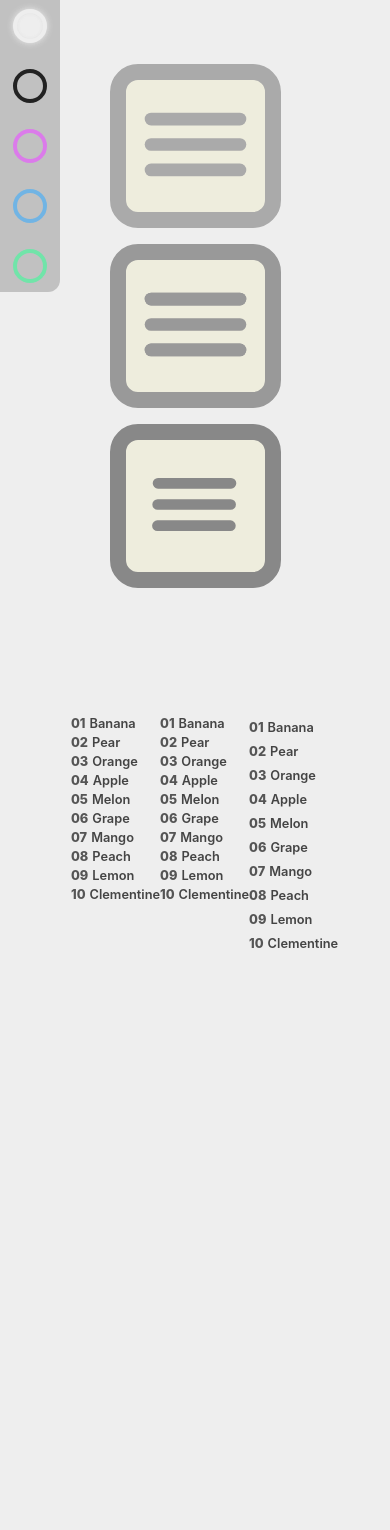
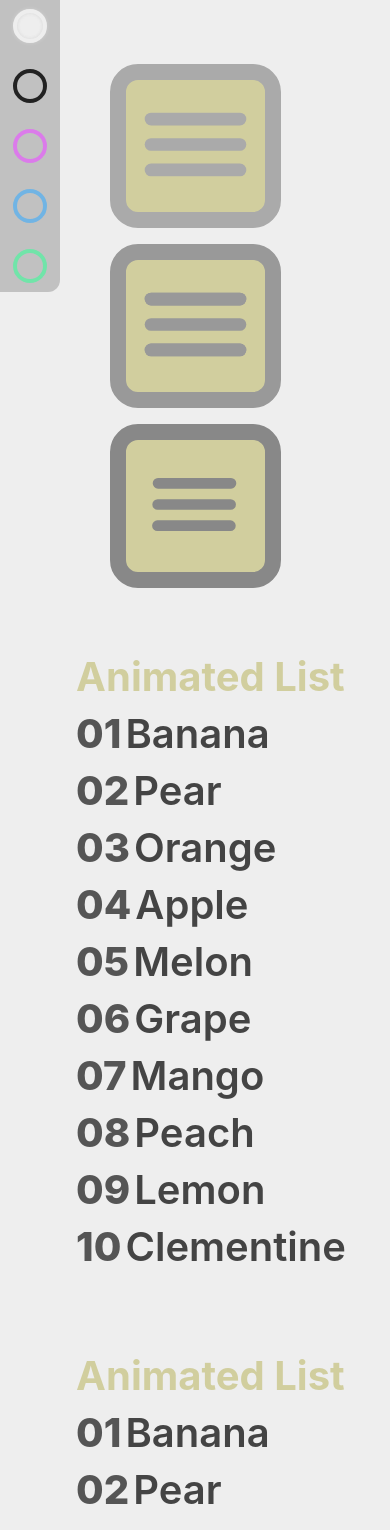
Before and after one commit to bamsemats/CSS_Stuff, a React (Create React App) app: page / in a window 390 px wide. Shown: the top 1530 px of the page. Built offline with nearby package versions, Linux system fonts and the light colour scheme.

Commit message:
Update animated lists for mobile responsiveness.

```diff
--- a/src/App.css
+++ b/src/App.css
@@ -78,7 +78,7 @@ html {
   --color-button-one: #AAA;
   --color-button-two: #999;
   --color-button-three: #888;
-  --color-button-bg: #EEEDDD;
+  --color-button-bg: #d1ce9e;
   --color-text: #444;
   --color-text-2: #555;
 }
@@ -88,7 +88,7 @@ html {
   --color-button-one: #DDD;
   --color-button-two: #EEE;
   --color-button-three: #FFF;
-  --color-button-bg: #22222F;
+  --color-button-bg: #5f5f74;
   --color-text: #CCC;
   --color-text-2: #DDD;
 }
@@ -376,6 +376,41 @@ html {
   color: var(--color-text-2);
 }
 
+@media (width < 690px) {
+  .animated-list-div {
+    flex-direction: column;
+    align-items: center;
+    gap: 5rem;
+    width: 80vw;
+    height: 120vh;
+    margin-top: 4rem;
+  }
+  .animated-list-container-one,
+  .animated-list-container-two,
+  .animated-list-container-three {
+    gap: 0.5rem;
+    margin-left: 2rem;
+    &::before {
+      content: 'Animated List';
+      color: var(--color-button-bg);
+      font-size: clamp(0.8rem, 25vw, 2.5rem);
+      font-weight: 700;
+    }
+  }
+
+  .animated-list-container-one a,
+  .animated-list-container-two a,
+  .animated-list-container-three a {
+    font-size: clamp(0.8rem, 25vw, 2.5rem);
+  }
+
+  .animated-list-container-one span,
+  .animated-list-container-two span,
+  .animated-list-container-three span {
+    font-size: clamp(0.8rem, 25vw, 2.5rem);
+  }
+}
+
 .animated-list-container-one {
   @media (prefers-reduced-motion: no-preference) {
     & > a {
@@ -430,14 +465,13 @@ html {
   overflow-y: clip;
 }
 .animated-list-container-three a {
+  display: block;
+  overflow-y: clip;
   transition:
     transform var(--transition-duration) var(--timing-function),
     translate 0s calc(var(--transition-duration) / 2);
 }
 .animated-list-container-three a[data-state = 'activated'] {
-  display: block;
-  overflow-y: clip;
-
   animation: animated-list-three-blur-out var(--transition-duration);
 }
 
```
